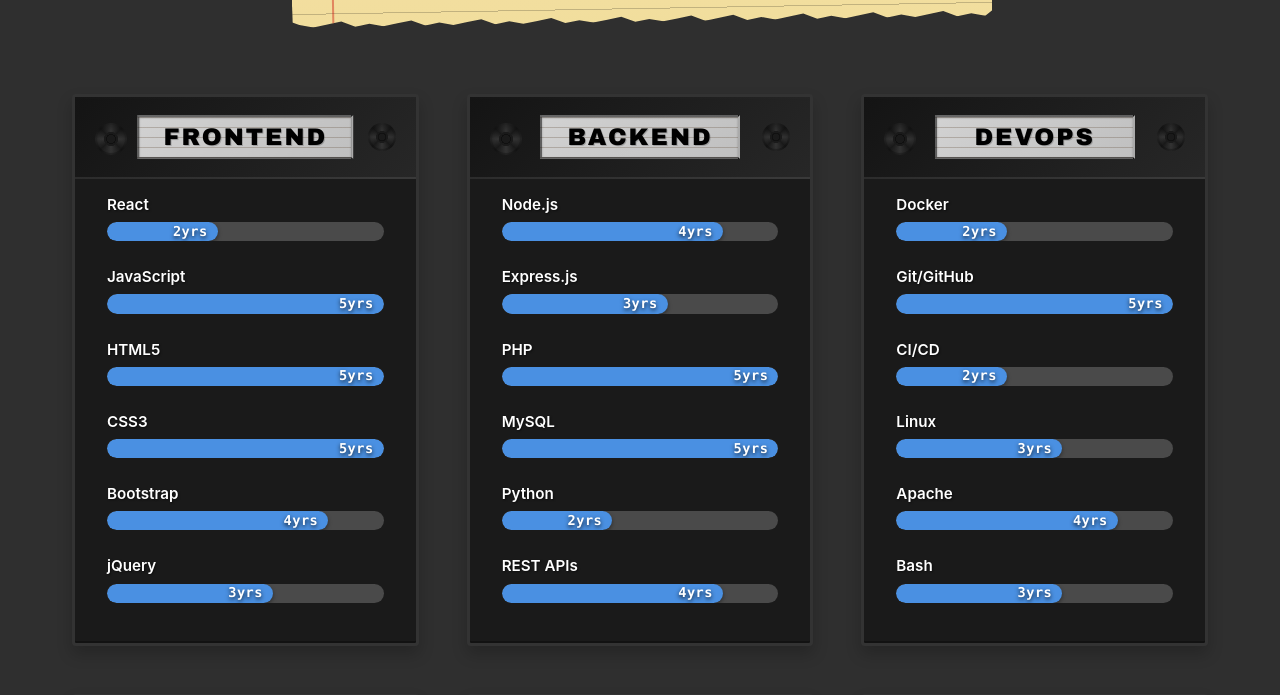
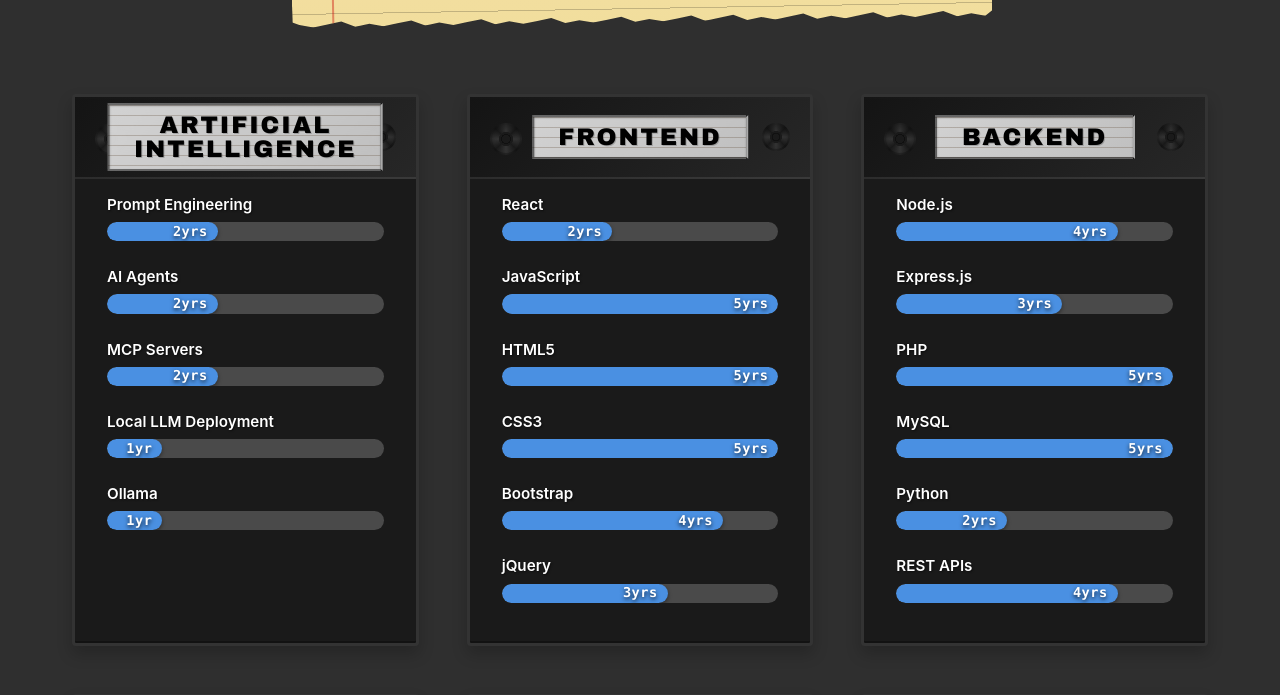
Before and after one commit to SamBunker/sambunker-website, a React (Vite) app: page / in a window 1280 px wide. Shown: the part 4679-5374 px from the top of the page. Built offline with nearby package versions, Linux system fonts and the light colour scheme; a web font is replaced by a local one.

Commit message:
Added the AI skills to my website

```diff
--- a/src/components/Skills.jsx
+++ b/src/components/Skills.jsx
@@ -79,6 +79,29 @@
 
         {/* Skills Grid */}
         <div className="skills-grid">
+          {/* AI */}
+          <div className="skill-category">
+            <div className="tape-reel tape-reel-right"></div>
+            <div className="category-header">
+              <span className="category-icon">💻</span>
+              <h3>Artificial Intelligence</h3>
+            </div>
+            <div className="skill-list">
+              {skills.ai.map((skill, index) => (
+                <div key={index} className="skill-item">
+                  <div className="skill-name">{skill.name}</div>
+                  <div className="skill-bar-container">
+                    <div
+                      className="skill-bar"
+                      style={{ width: `${skill.level}%` }}
+                      data-years={`${skill.years}yr${skill.years > 1 ? 's' : ''}`}
+                    ></div>
+                  </div>
+                </div>
+              ))}
+            </div>
+          </div>
+
           {/* Frontend */}
           <div className="skill-category">
             <div className="tape-reel tape-reel-right"></div>
```
